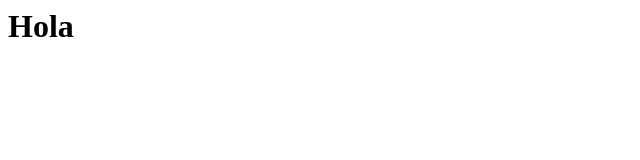
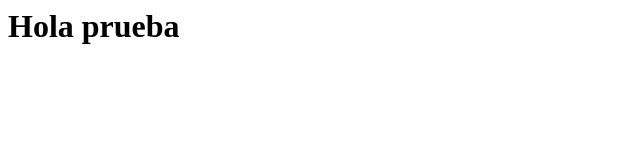
Before and after one commit to jehernandezv/projectMiddlewareBasic, a plain HTML site: page a.html in a window 1280 px wide. Shown: the whole page, without its empty margins (0-640 px from the left). Drawn offline with Linux system fonts and the light colour scheme.

Commit message:
Realizando pruebas (ignorar)

```diff
--- a/a.html
+++ b/a.html
@@ -1,4 +1,4 @@
 <html>
-<h1>Hola</h1>
+<h1>Hola prueba</h1>
 
 </html>
```
